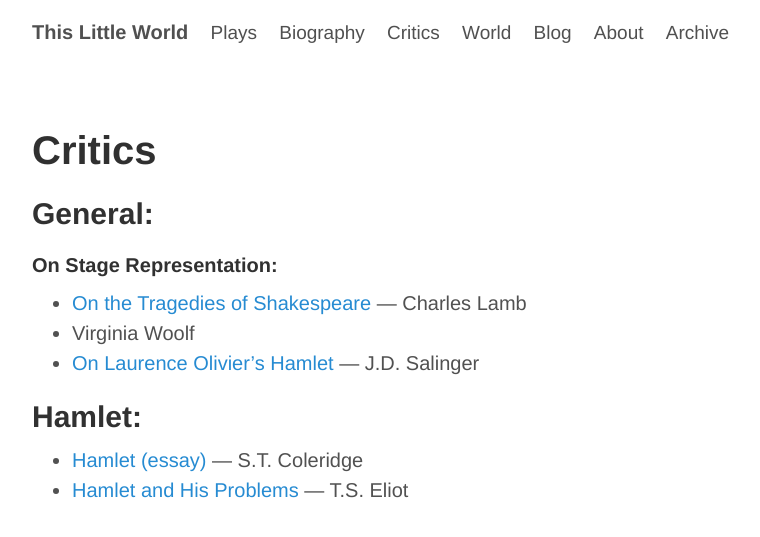
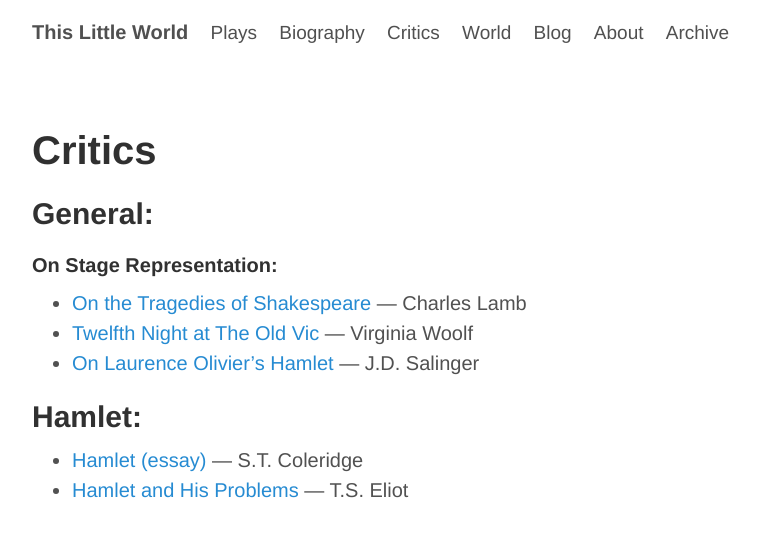
Before and after one commit to ThisLittleWorld/ThisLittleWorld.github.io, a Jekyll site: the page built from pages/critics.md, in a window 1280 px wide. Shown: the top 537 px of the page, without its empty margins (248-1008 px from the left). Built offline with Jekyll 4.4.1, drawn with Linux system fonts in a browser that asks for light colours; Markdown is read by kramdown in place of the engine named in the settings.

Commit message:
added vw link

```diff
--- a/pages/critics.md
+++ b/pages/critics.md
@@ -8,7 +8,7 @@ permalink: "/critics/"
 #### On Stage Representation:
 
 * [On the Tragedies of Shakespeare](/lamb.stage/) — Charles Lamb
-* Virginia Woolf
+* [Twelfth Night at The Old Vic](/woolf.stage/) — Virginia Woolf
 * [On Laurence Olivier's Hamlet](/stage.salinger/) — J.D. Salinger
 
 
```
